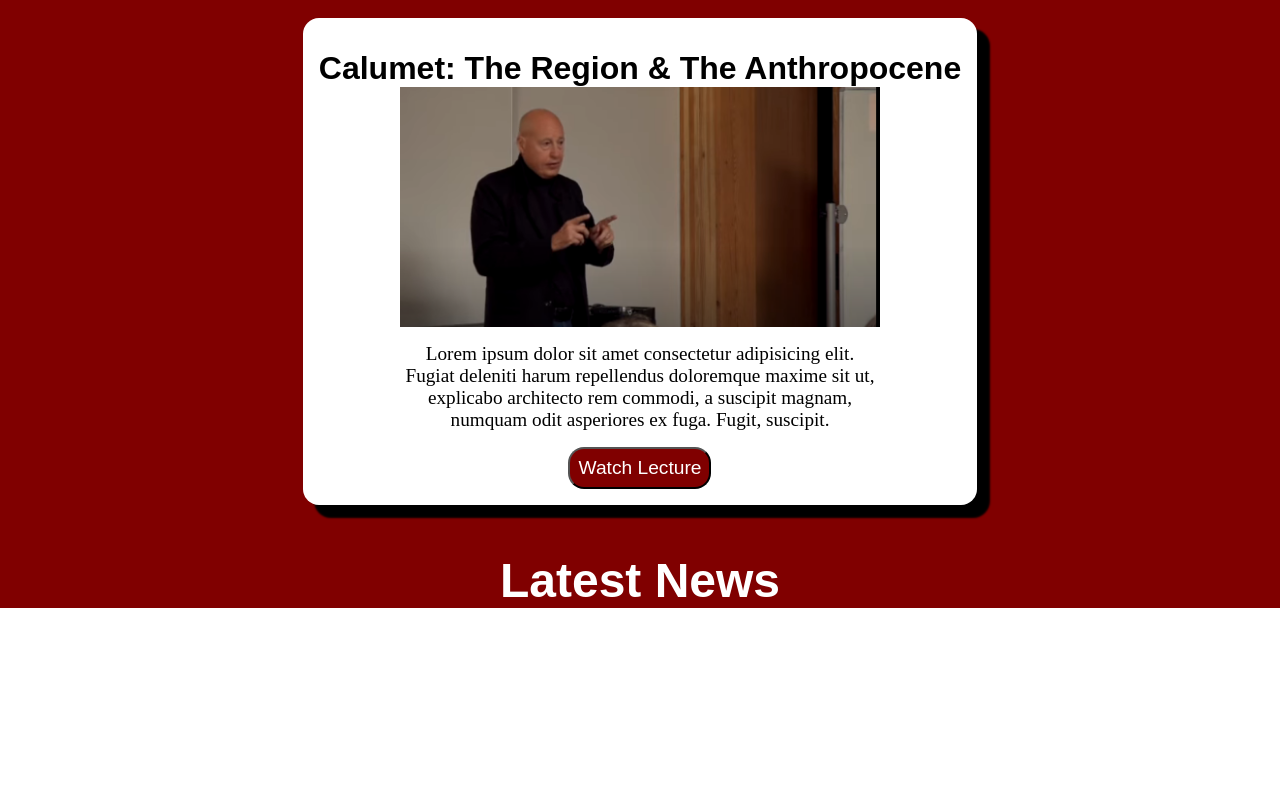
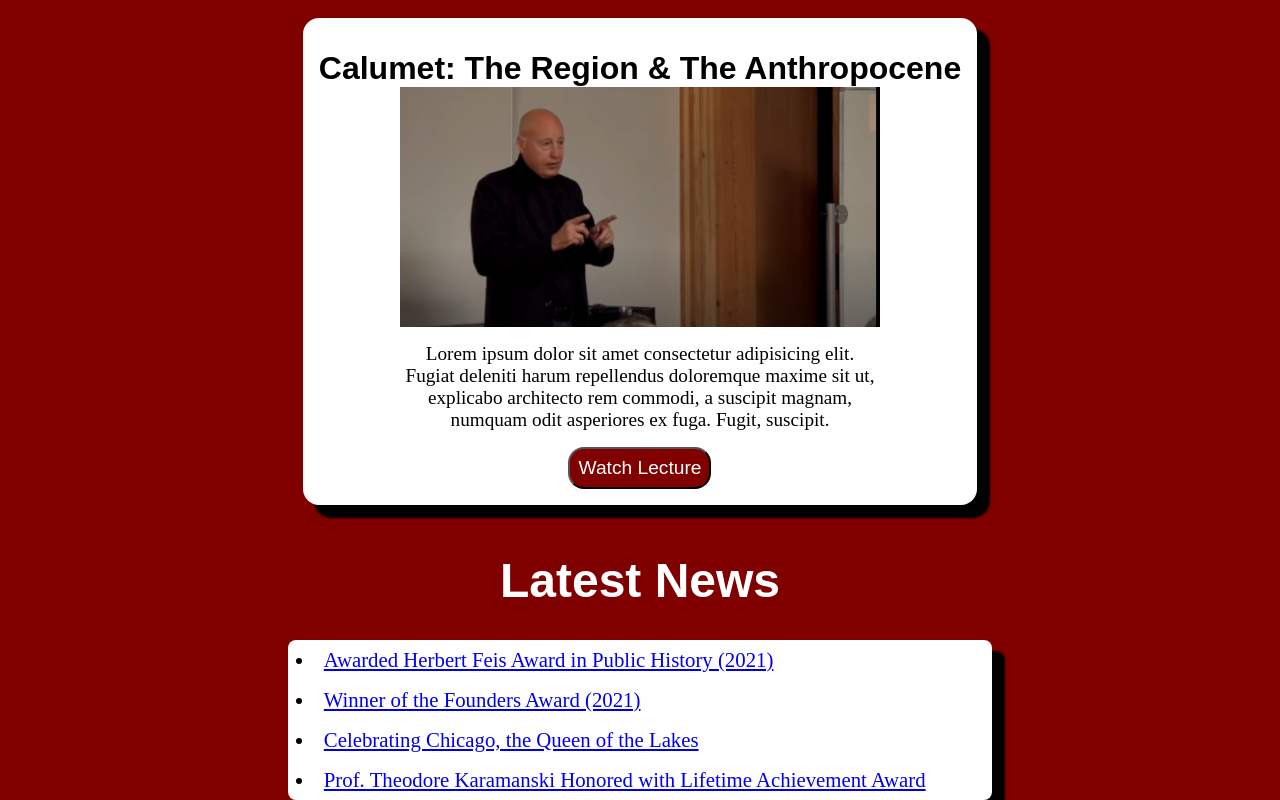
Before and after one commit to alecnissen/ted-personal-website, a React (Vite) app: page / in a window 1280 px wide. Shown: the part 3571-4371 px from the top of the page. Before the commit the page ends 4179 px from the top, so only its background shows below. Built offline with nearby package versions, Linux system fonts and the light colour scheme; a web font is replaced by a local one.

Commit message:
added links in the latest news section

```diff
--- a/notes.js
+++ b/notes.js
@@ -3,3 +3,5 @@
 // ***
 
 // complete the latest news section, then a mission state before the areas of expertise
+
+// get bullet points and text to line up ok
--- a/src/LatestNews.jsx
+++ b/src/LatestNews.jsx
@@ -12,34 +12,17 @@ export default function LatestNews() {
       <h1>Latest News</h1>
 
 
-      {/* <Carousel className='news-carousel-styles bootstrap-wrapper'>
-      <Carousel.Item>
 
-        <Carousel.Caption className='news-carousel-title-subtitle-styles'>
-          <h3>First slide label</h3>
-          <p>Nulla vitae elit libero, a pharetra augue mollis interdum.</p>
-        </Carousel.Caption>
-      </Carousel.Item>
-      <Carousel.Item>
+      <div className='news-container'>
 
-        <Carousel.Caption>
-          <h3>Second slide label</h3>
-          <p>Lorem ipsum dolor sit amet, consectetur adipiscing elit.</p>
-        </Carousel.Caption>
-      </Carousel.Item>
-      <Carousel.Item>
+       <div className='news-content-container'>
+       <li> <a href='https://www.historians.org/perspectives-article/awards-prizes-and-honors-to-be-conferred-at-the-135th-annual-meeting-december-2021/' target='_blank'>Awarded Herbert Feis Award in Public History (2021)</a> </li>
+        <li><a href='https://ncph.org/history-at-work/reflecting-on-the-founders-award/' target='_blank'>Winner of the Founders Award (2021)</a></li>
+        <li><a href='https://classicchicagomagazine.com/celebrating-chicago-the-queen-of-the-lakes/' target='_blank'>Celebrating Chicago, the Queen of the Lakes</a></li>
+        <li><a href='https://jobs.luc.edu/history/news/2019stories/archive/proftheodorekaramanskihonoredwithlifetimeachievementaward.shtml' target='_blank'>Prof. Theodore Karamanski Honored with Lifetime Achievement Award</a></li>
+        </div>
 
-        <Carousel.Caption>
-          <h3>Third slide label</h3>
-          <p>
-            Praesent commodo cursus magna, vel scelerisque nisl consectetur.
-          </p>
-        </Carousel.Caption>
-      </Carousel.Item>
-    </Carousel> */}
-
-
-
+      </div>
 
 
 
--- a/src/Styles/latest_news_styles.scss
+++ b/src/Styles/latest_news_styles.scss
@@ -1,4 +1,8 @@
 .latest-news-content-wrapper {
+    display: flex;
+    flex-direction: column;
+    justify-content: center;
+    align-items: center;
     background-color: maroon;
 }
 
@@ -8,9 +12,39 @@
     color: white;
     font-size: 3rem;
     padding-top: 3rem;
+    padding-bottom: 2rem;
 }
 
-.news-carousel-styles {
-    padding-top: 3rem;
-    color: white;
+
+.news-container {
+    display: flex;
+    flex-direction: column;
+    justify-content: center;
+    align-items: center;
+    width: 44rem;
+    background-color: white;
+    border-radius: 0.5rem;
+    box-shadow: 12px 12px 2px 1px black;
+
 }
+
+
+.news-content-container {
+    display: flex;
+    flex-direction: column;
+    align-items: flex-start;
+    justify-content: center;
+    width: 100%;
+}
+
+.news-content-container li {
+    font-size: 1.3rem;
+    padding: 0.5rem;
+    list-style-position: outside; /* Ensure bullet points are outside the text */
+    text-align: left;
+
+}
+
+.news-content-container li a:hover {
+    color: rgb(224, 191, 0);
+}
```
